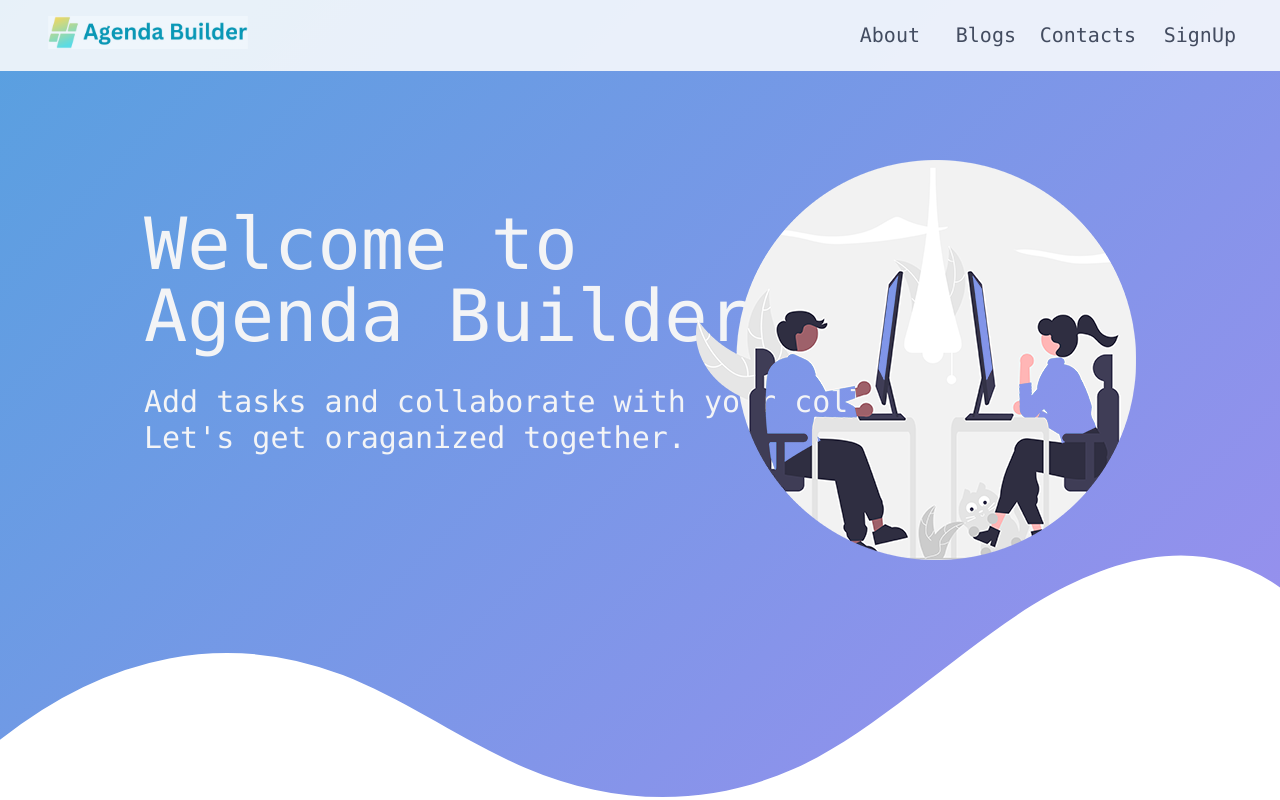
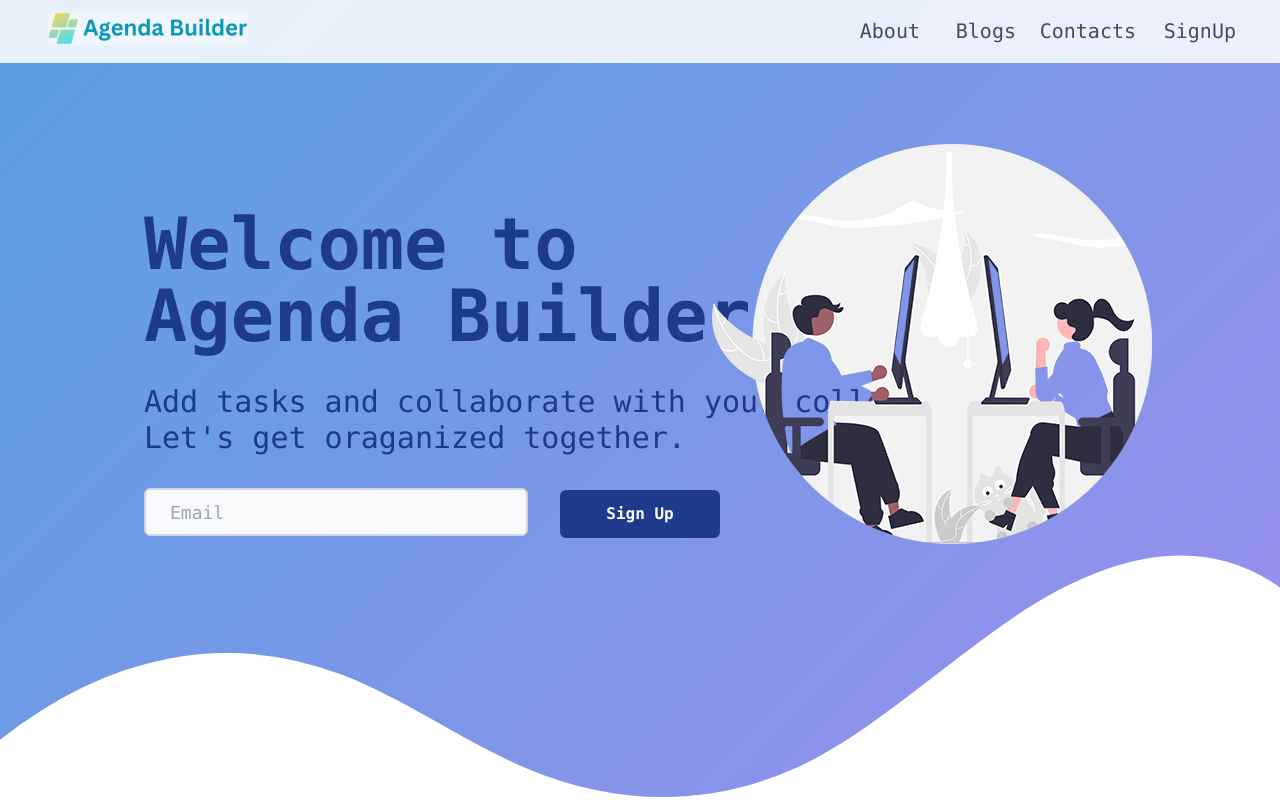
Before and after one commit to srshah27/agenda-builder, a Next.js app: page /landing in a window 1280 px wide. Built offline with nearby package versions, Linux system fonts and the light colour scheme.

Commit message:
landing updated

```diff
--- a/src/components/Hero.js
+++ b/src/components/Hero.js
@@ -1,6 +1,7 @@
 import React from 'react'
 import styles from '@/styles/Hero.module.css'
 import Image from 'next/image'
+import Link from 'next/link'
 
 function Hero() {
   return (
@@ -10,16 +11,27 @@ function Hero() {
         <div className={styles.wave}></div>
         <div className={styles.wave}></div>
         <div className={styles.wave}></div>
-          <div className="md:pl-36 md:pt-52 pl-8 pt-48 text-gray-100 text-4xl md:text-7xl font-mono lg:text-justify text-center ">
+        <div className='md:pl-36 md:pt-52 pl-8 pt-48 text-blue-900 font-mono lg:text-justify text-center'>
+          <div className="text-4xl md:text-7xl font-bold">
           Welcome to <br/> Agenda Builder!
           </div>
-          <div className="md:pl-36 pt-8 pl-8 text-gray-100  text-2xl md:text-3xl font-mono lg:text-justify text-center ">
+          <div className="pt-8 text-2xl md:text-3xl font-mono lg:text-justify text-center">
           Add tasks and collaborate with your colleagues. <br/> Let&apos;s get oraganized together.
           </div>
+          <input
+            type="text"
+            placeholder="Email"
+            className="mt-8 input-lg w-96 h-12 rounded-md border-gray-300 border-2 bg-gray-50 "
+          />
+          <button className="btn-active w-40 h-12 rounded-md mx-8 font-bold bg-blue-900 text-gray-50">
+            <Link href="/signup"> Sign Up </Link>
+          </button>
+          </div>
+
         <Image
         src="/img/track.png"
         alt='track'
-        className=" absolute right-36 top-40 hidden md:hidden lg:block"
+        className=" absolute right-32 top-36 hidden md:hidden lg:block"
         width={440}
         height={400}
       />
--- a/src/components/NavbarDhara.js
+++ b/src/components/NavbarDhara.js
@@ -10,7 +10,7 @@ function Navbar() {
       <nav className="w-full bg-slate-50 opacity-90 fixed top-0 left-0 z-10 ">
         <div className="justify-between  mx-4 lg:max-w-7xl md:items-center md:flex md:px-8">
           <div>
-            <div className="items-center py-3 md:py-4 sm:inline-block left-0 ">
+            <div className="items-center py-3 sm:inline-block left-0 ">
               <Link href="/">
                 <Image
                   src="/svg/agenda.svg"
```
Also changed, not shown: 1 other file (tests, documents, lock files or other folders).
